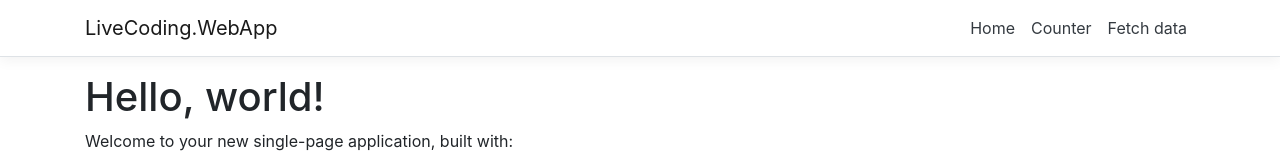
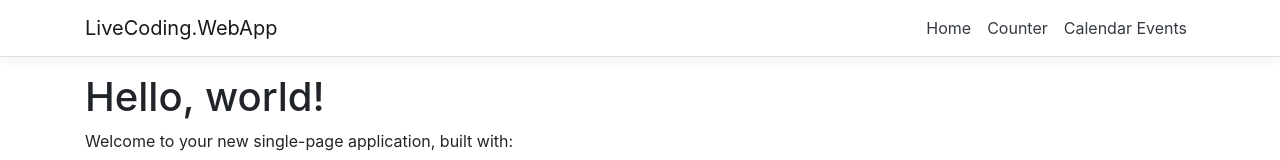
Before and after one commit to czimerk/livecoding1, an Angular app in the folder LiveCoding.WebApp/ClientApp/: page / in a window 1280 px wide. Shown: the top 160 px of the page. Built offline with nearby package versions, Linux system fonts and the light colour scheme.

Commit message:
rename to calender-event

```diff
--- a/LiveCoding.WebApp/ClientApp/src/app/app.module.ts
+++ b/LiveCoding.WebApp/ClientApp/src/app/app.module.ts
@@ -8,7 +8,7 @@ import { AppComponent } from './app.component';
 import { NavMenuComponent } from './nav-menu/nav-menu.component';
 import { HomeComponent } from './home/home.component';
 import { CounterComponent } from './counter/counter.component';
-import { FetchDataComponent } from './fetch-data/fetch-data.component';
+import { CalendarEventComponent } from './calendar-event/calendar-event.component';
 
 @NgModule({
   declarations: [
@@ -16,7 +16,7 @@ import { FetchDataComponent } from './fetch-data/fetch-data.component';
     NavMenuComponent,
     HomeComponent,
     CounterComponent,
-    FetchDataComponent
+    CalendarEventComponent
   ],
   imports: [
     BrowserModule.withServerTransition({ appId: 'ng-cli-universal' }),
@@ -25,7 +25,7 @@ import { FetchDataComponent } from './fetch-data/fetch-data.component';
     RouterModule.forRoot([
       { path: '', component: HomeComponent, pathMatch: 'full' },
       { path: 'counter', component: CounterComponent },
-      { path: 'fetch-data', component: FetchDataComponent },
+      { path: 'calendar-event', component: CalendarEventComponent },
     ])
   ],
   providers: [],
--- a/LiveCoding.WebApp/ClientApp/src/app/fetch-data/fetch-data.component.html
+++ b/LiveCoding.WebApp/ClientApp/src/app/calendar-event/calendar-event.component.html
@@ -6,7 +6,7 @@
   <thead>
     <tr>
       <th>Name</th>
-      <th>Is Important(C)</th>
+      <th>Is Important</th>
     </tr>
   </thead>
   <tbody>
--- a/LiveCoding.WebApp/ClientApp/src/app/fetch-data/fetch-data.component.ts
+++ b/LiveCoding.WebApp/ClientApp/src/app/calendar-event/calendar-event.component.ts
@@ -2,10 +2,10 @@ import { Component, Inject } from '@angular/core';
 import { HttpClient } from '@angular/common/http';
 
 @Component({
-  selector: 'app-fetch-data',
-  templateUrl: './fetch-data.component.html'
+  selector: 'app-calendar-event',
+  templateUrl: './calendar-event.component.html'
 })
-export class FetchDataComponent {
+export class CalendarEventComponent {
   public calendarEvents: CalendarEvent[];
 
   constructor(http: HttpClient, @Inject('BASE_URL') baseUrl: string) {
--- a/LiveCoding.WebApp/ClientApp/src/app/nav-menu/nav-menu.component.html
+++ b/LiveCoding.WebApp/ClientApp/src/app/nav-menu/nav-menu.component.html
@@ -33,8 +33,8 @@
             >
           </li>
           <li class="nav-item" [routerLinkActive]="['link-active']">
-            <a class="nav-link text-dark" [routerLink]="['/fetch-data']"
-              >Fetch data</a
+            <a class="nav-link text-dark" [routerLink]="['/calendar-event']"
+              >Calendar Events</a
             >
           </li>
         </ul>
```
